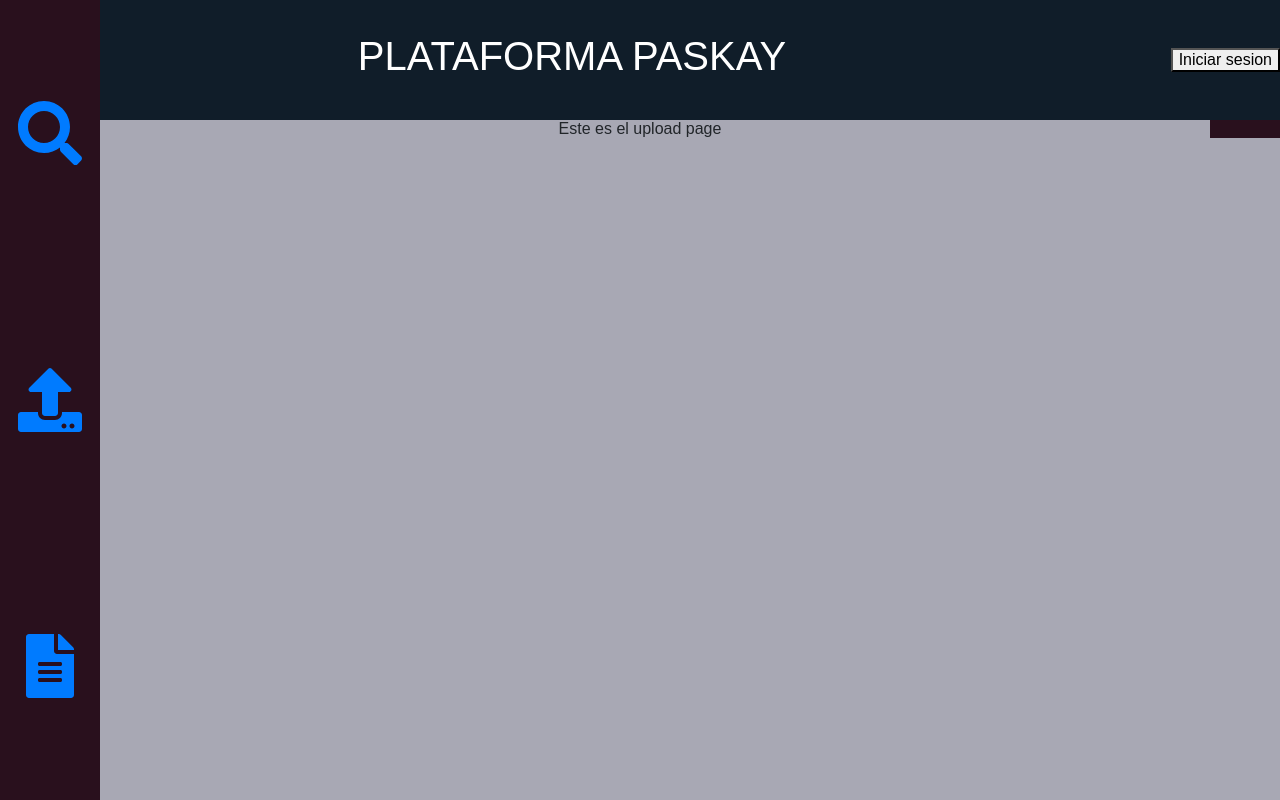
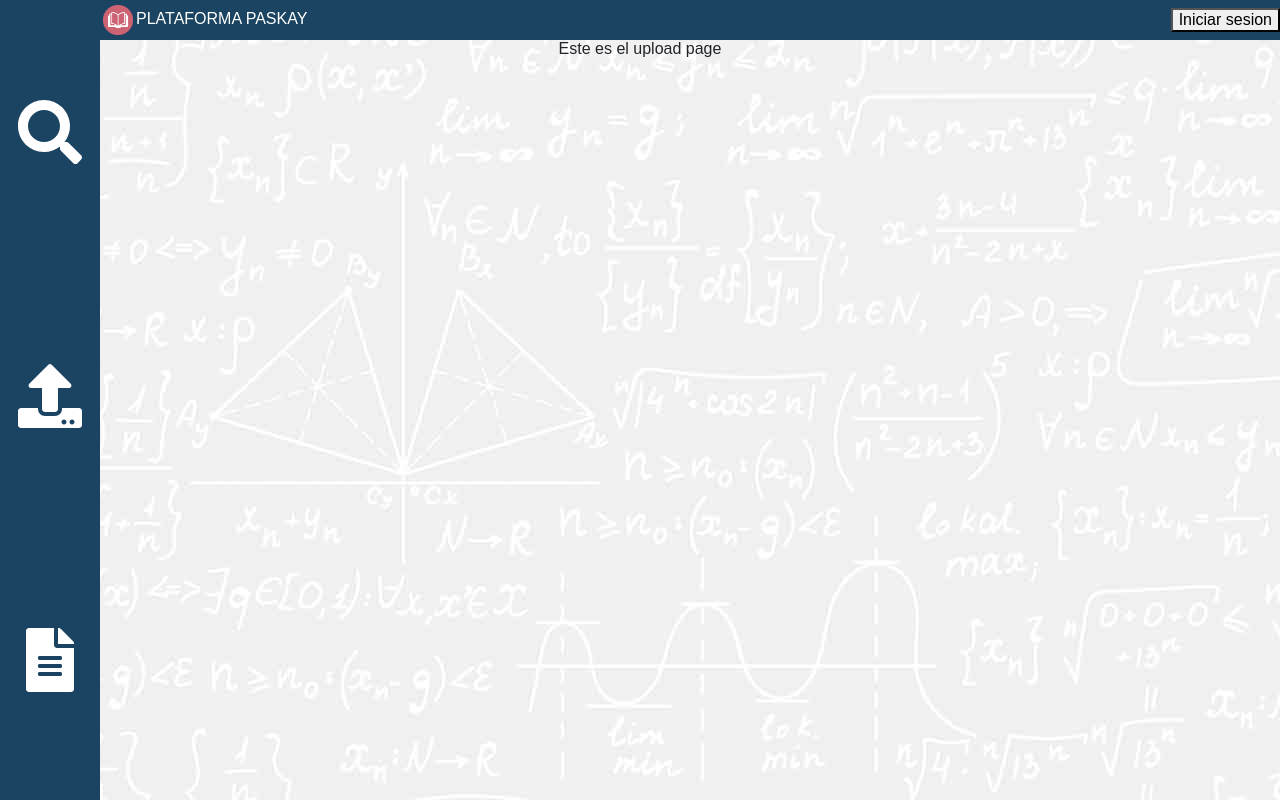
Before and after one commit to Grupo-2-CC3S2/Plataforma-Paskay, a React (Create React App) app in the folder paskay-frontend/: page /upload in a window 1280 px wide. Built offline with nearby package versions, Linux system fonts and the light colour scheme; the HTML template or start-up script is replaced by a standard one.

Commit message:
Actualización

```diff
--- a/paskay-frontend/src/App.css
+++ b/paskay-frontend/src/App.css
@@ -1,12 +1,12 @@
 header{
-  height: 120px;
+  height: 40px;
   margin-left: 100px;
-  background: #101D29;
+  background: #1a4461;
   display: flex !important;
   justify-content: space-between;
   align-items: center;
-
-}
+}
+
 header div:nth-child(2){
   width: 20%;
 }
@@ -16,11 +16,17 @@ header div:nth-child(1){
 }
 header h1{
   color: white;
-  text-align: center;
+  text-align: left;
+  font-size: 1em;
   margin-top: 0px;
+  margin-bottom: 0px;
+}
+header h1 img{
+  width: 30px;
+  margin: 3px;
 }
 .marco-izq{
-  background: #29101d;
+  background: #1a4461;
   position: fixed;
   height: 100vh;
   min-width: 100px;
@@ -29,16 +35,18 @@ header h1{
 .marco-izq ul{
   margin: 0px;
   padding: 0px;
+  position: relative;
 }
 .marco-izq li{
-  background: #29101d;
-  height: 33.3vh;
+  background: #1a4461;
+  height: 33vh;
   list-style: none;
   display: flex;
   align-items: center;
 
 }
 .marco-izq li a{
+  color:white;
   text-decoration: none;
   width: 100%;
   display: flex;
@@ -49,7 +57,9 @@ header h1{
   color: blue;
 }
 .contenedor{
-  background: #29101d;
+  background-image: url("./bg.jpg");
+  min-height: 100vh;
+
 
 }
 
@@ -64,7 +74,7 @@ header h1{
 }
 .page-exit {
     opacity: 1;
-    transform: translateX(-100%);
+    transform: translateX(-10%);
 }
 .page-exit-active {
     transform: translateX(-100%);
--- a/paskay-frontend/src/components/HomePage/HomePage.css
+++ b/paskay-frontend/src/components/HomePage/HomePage.css
@@ -4,5 +4,4 @@
   width: 70%;
 }
 .homepage{
-  background: #a8a8b4;
 }
--- a/paskay-frontend/src/components/Main.js
+++ b/paskay-frontend/src/components/Main.js
@@ -1,4 +1,5 @@
 import React, {Component} from 'react';
+import logo from '../logo.png';
 import {
   BrowserRouter as Router,
   Switch,
@@ -88,18 +89,12 @@ class Main extends Component {
       <div className = "contenedor">
         <Router>
             <header>
-              <div><h1>PLATAFORMA PASKAY</h1></div>
+              <div><h1><img src = {logo}></img>PLATAFORMA PASKAY</h1></div>
               <div><button>Iniciar sesion</button></div>
             </header>
               <div>
                   <nav className = "marco-izq">
                       <ul>
-<CSSTransition
-                                                              in = {this.state.open0}
-                                                          timeout={300}
-                                                              classNames = "page"
-                                                                    >
-
 
                                    <li>
                                         {(() =>{
@@ -114,13 +109,6 @@ class Main extends Component {
 
                                         })()}
                                     </li>
-                                  </CSSTransition>
-
-<CSSTransition
-                                                              in = {this.state.open1}
-                                                          timeout={300}
-                                                              classNames = "page"
-                                                                    >
 
 
 
@@ -139,15 +127,6 @@ class Main extends Component {
 
                         </li>
 
-                                  </CSSTransition>
-<CSSTransition
-                                                              in = {this.state.open2}
-                                                          timeout={300}
-                                                              classNames = "page"
-                                                                    >
-
-
-
                         <li>
                           {(() =>{
                               if(this.state.actPage !== this.state.pages[2]){
@@ -161,8 +140,6 @@ class Main extends Component {
                           })()}
 
                         </li>
-
-                                  </CSSTransition>
                    </ul>
                     </nav>
                 </div>
```
Also changed, not shown: paskay-frontend/src/bg.jpg (added), paskay-frontend/src/logo.png (added). Lines whose indentation alone changed are shown as unchanged.
